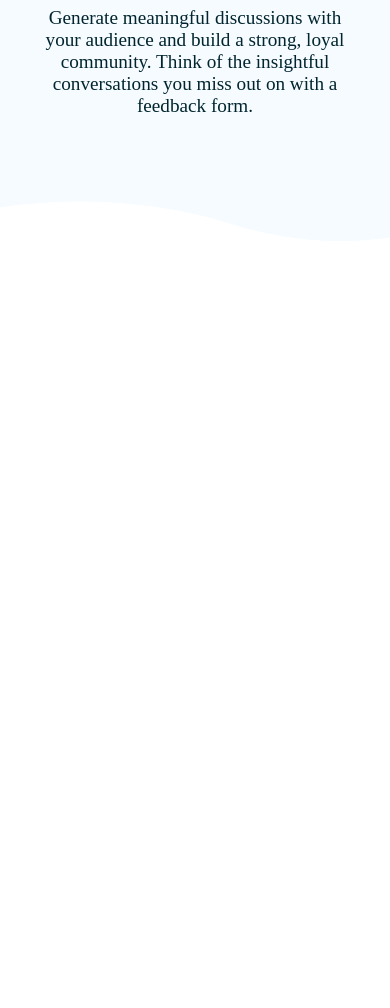
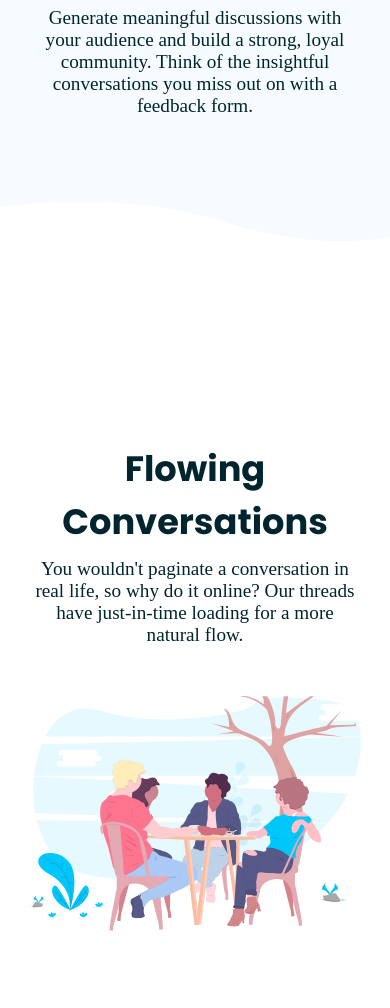
Before and after one commit to adebisiabdussamad/huddle-landing-page, a plain HTML site: page index.html in a window 390 px wide. Shown: the part 1931-2939 px from the top of the page. Before the commit the page ends 2173 px from the top, so only its background shows below. Drawn offline with nearby package versions, Linux system fonts and the light colour scheme.

Commit message:
completed .flowing section

```diff
--- a/index.html
+++ b/index.html
@@ -66,23 +66,29 @@
       <div class="together-2">
         <img src="./images/bg-section-bottom-desktop-1.svg" alt="image-design">
         <img src="./images/bg-section-bottom-mobile-1.svg" alt="image-design">
-
       </div>
-
+      <section class="flowing">
+        <div class="face">
+          <img src="./images/illustration-flowing-conversation.svg" alt="flowing-conversation">
+        </div>
+        <div class="meaning">
+          <h3>Flowing Conversations</h3>
+          <p> You wouldn't paginate a conversation in real life, so why do it online? Our threads have
+            just-in-time loading for a more natural flow.
+          </p>
+        </div>
+      </section>
     </main>
     <!--
 
 
 
+ASXxxx
 
 
 
 
 
-
-  Flowing Conversations
-  You wouldn't paginate a conversation in real life, so why do it online? Our threads have
-  just-in-time loading for a more natural flow.
 
   Your Users
   It takes no time at all to integrate Huddle with your app's authentication solution. This means,
--- a/styles.css
+++ b/styles.css
@@ -157,6 +157,13 @@ article {
   display: none;
 }
 
+.flowing {
+  display: flex;
+  margin: 100px auto;
+  align-items: center;
+  width: 85%;
+}
+
 @media (max-width:1100px) {
   .hero-section p {
     width: 70%;
@@ -190,7 +197,8 @@ article {
     display: block;
   }
 
-  .tog {
+  .tog,
+  .flowing {
     flex-direction: column-reverse;
     gap: 50px;
     padding-top: 100px;
```
